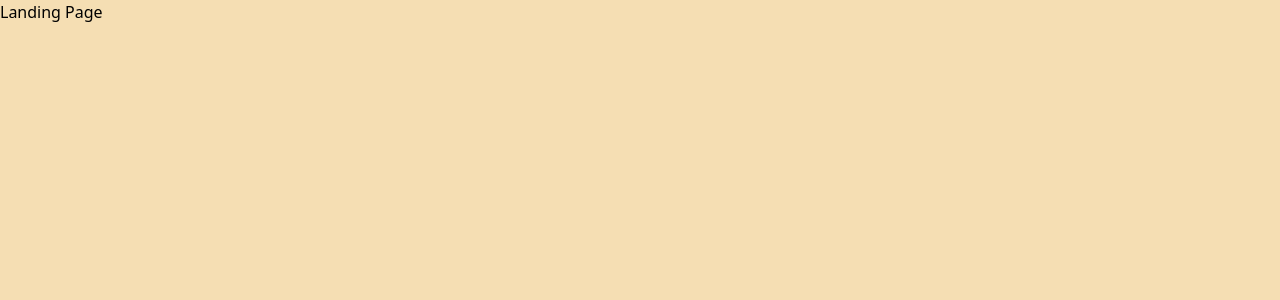
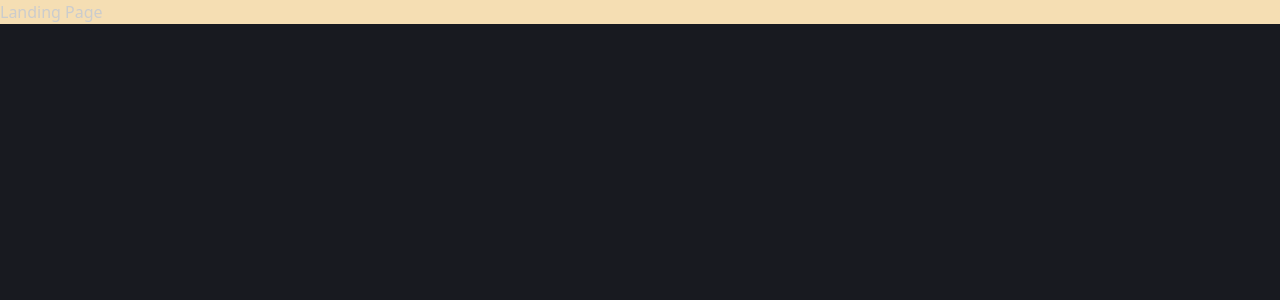
Before and after one commit to Simple-Secrets/web-app, a Svelte app: page / in a window 1280 px wide. Shown: the top 300 px of the page. Built offline with nearby package versions, Linux system fonts and the light colour scheme.

Commit message:
👌 IMPROVE: add DaisyUI for enhanced styling and configure custom theme in Tailwind

```diff
--- a/package.json
+++ b/package.json
@@ -40,6 +40,7 @@
     "@sveltejs/vite-plugin-svelte": "^5.0.3",
     "@tsconfig/svelte": "^5.0.4",
     "autoprefixer": "^10.4.20",
+    "daisyui": "^4.12.23",
     "postcss": "^8.4.49",
     "svelte": "^5.15.0",
     "svelte-check": "^4.1.1",
--- a/tailwind.config.js
+++ b/tailwind.config.js
@@ -4,5 +4,24 @@ module.exports = {
   theme: {
     extend: {},
   },
-  plugins: [],
+  daisyui: {
+    themes: [
+      {
+        mytheme: {
+          "primary":   "#246BFD",
+          "secondary": "#C25FFF",
+          "accent":    "#A5F59C",
+          "neutral":   "#262A34",
+          "base-100":  "#181A20",
+          "info":      "#94F0F0",
+          "success":   "#A5F59C",
+          "warning":   "#FFDD72",
+          "error":     "#FF968E",
+        },
+      },
+    ],
+  },
+  plugins: [
+    require('daisyui'),
+  ]
 }
```
Also changed, not shown: 1 other file (tests, documents, lock files or other folders).
